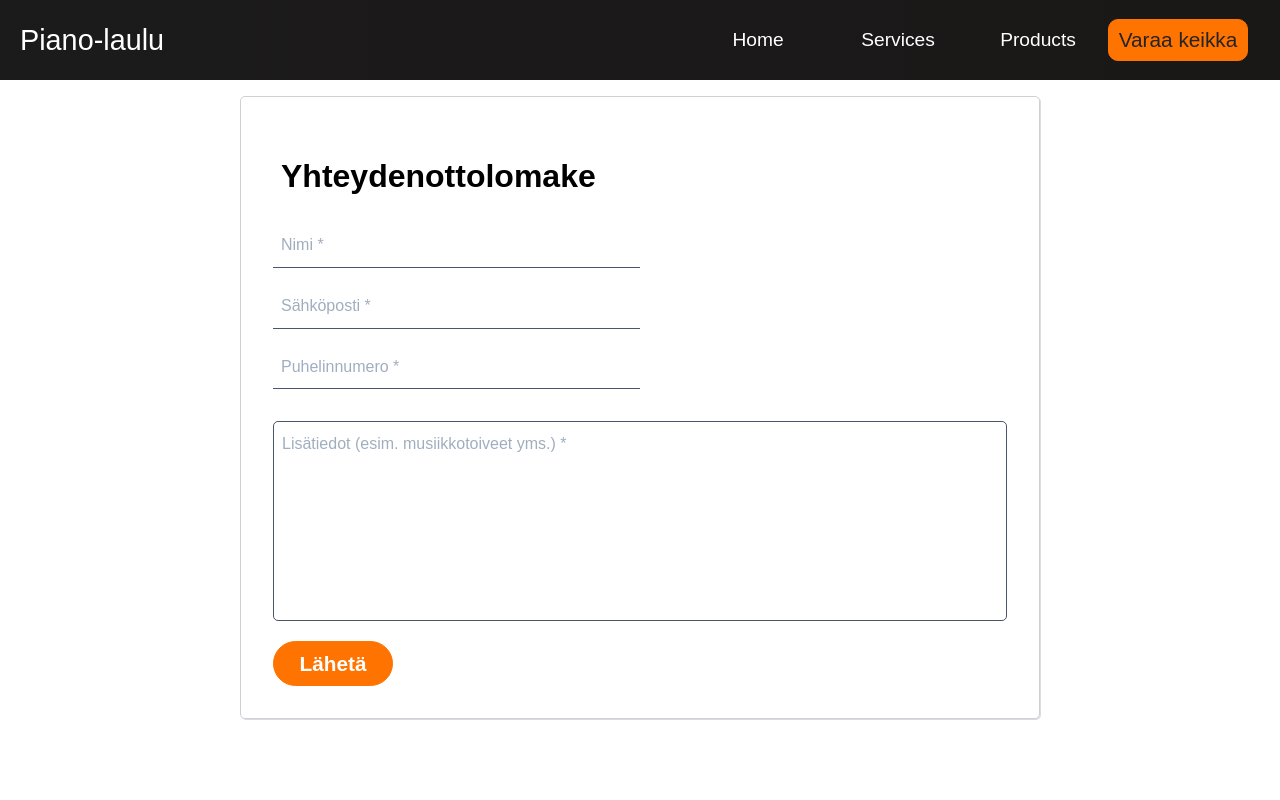
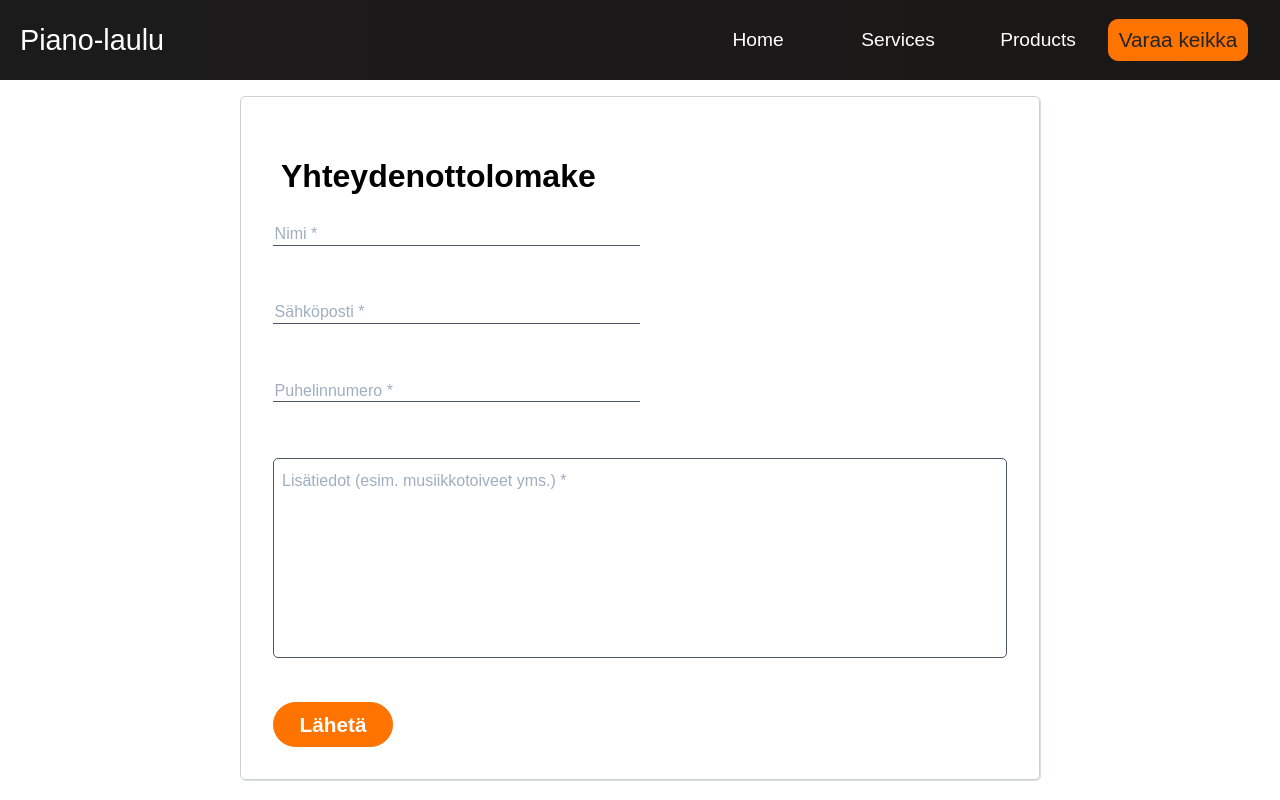
Before and after one commit to samvancart/piano-laulu-frontend, a React (Create React App) app: page / in a window 1280 px wide. Built offline with nearby package versions, Linux system fonts and the light colour scheme.

Commit message:
modified error style

```diff
--- a/src/components/CustomerInfoForm.css
+++ b/src/components/CustomerInfoForm.css
@@ -25,13 +25,18 @@ form label {
   margin: 1rem 0 0.2rem;
 }
 
+form div {
+  /* border: 1px solid black; */
+}
+
 input,
 select {
   display: block;
   width: 50%;
   margin: 1rem 0 1rem;
   /* padding: 0.65rem 0.5rem; */
-  padding: 0.8rem 0.5rem;
+  /* padding: 0.8rem 0.5rem; */
+  padding: 0.1rem;
   border-top: none;
   border-left: none;
   border-right: none;
@@ -79,9 +84,10 @@ form textarea::placeholder {
 }
 
 .error {
-  font-size: small;
+  font-size:small;
   color: rgb(136, 16, 16);
-  margin: 1rem 0 1rem;
+  /* margin: 1rem 0 1rem; */
+  height: 1.5rem;
 }
 
 .btn--primary {
--- a/src/components/CustomerInfoForm.js
+++ b/src/components/CustomerInfoForm.js
@@ -18,8 +18,6 @@ const CustomerInfoForm = () => {
     const [clickedBtn, setClickedBtn] = useState(false);
 
     const isClickedBtn = () => setClickedBtn(true);
-    const isTouched = () => setClickedBtn(false);
-
 
     return (
         <Formik
@@ -35,28 +33,24 @@ const CustomerInfoForm = () => {
                         type="text"
                         placeholder="Nimi *"
                         clickedBtn={clickedBtn}
-                        isTouched={isTouched}
                     />
                     <FormInput
                         name="email"
                         type="text"
                         placeholder="Sähköposti *"
                         clickedBtn={clickedBtn}
-                        isTouched={isTouched}
                     />
                     <FormInput
                         name="phone"
                         type="number"
                         placeholder="Puhelinnumero *"
                         clickedBtn={clickedBtn}
-                        isTouched={isTouched}
                     />
                     <FormInputBox
                         name="info"
                         type="text"
                         placeholder="Lisätiedot (esim. musiikkotoiveet yms.) *"
                         clickedBtn={clickedBtn}
-                        isTouched={isTouched}
                     />
                     <button
                         className="btn--primary"
--- a/src/components/FormInput.js
+++ b/src/components/FormInput.js
@@ -1,22 +1,24 @@
 import React from 'react'
 import { useField } from 'formik';
 
-const FormInput = ({ label, clickedBtn, isTouched, ...props }) => {
+const FormInput = ({ label, clickedBtn, ...props }) => {
     const [field, meta, helper, actions] = useField(props);
-    // console.log("field: ", field);
-    // console.log("meta: ", meta);
-    // console.log("helper: ", helper);
-    console.log('isTouched: ', isTouched);
+    console.log("field: ", field);
+    console.log("meta: ", meta);
+    console.log("helper: ", helper);
 
     return (
         <>
+            <div>
                 <input
                     {...field}
                     {...props}
                     // className={ meta.touched && meta.error ? "input-error" : ""}
                     className={clickedBtn && meta.error ? "input-error" : ""}
                 />
-            {clickedBtn && meta.error && <div className="error">{meta.error}</div>}
+                {/* {clickedBtn && meta.error && <div className="error">{meta.error}</div>} */}
+                {clickedBtn && meta.error ? <div className="error">{meta.error}</div> : <div className="error"></div>}
+            </div>
         </>
     );
 };
--- a/src/components/FormInputBox.js
+++ b/src/components/FormInputBox.js
@@ -1,20 +1,21 @@
 import React from 'react'
 import { useField } from 'formik';
 
-const FormInputBox = ({ label, clickedBtn, isTouched, ...props }) => {
+const FormInputBox = ({ label, clickedBtn, ...props }) => {
     const [field, meta] = useField(props);
     // console.log("field: ", field);
     // console.log("meta: ", meta);
     console.log(clickedBtn);
+
     return (
         <>
             <textarea
+                // onChange={whenChanged}
                 {...field}
                 {...props}
             // className={meta.touched && meta.error ? "input-box-error" : ""}
-
             />
-            {clickedBtn && meta.error && <div className="error">{meta.error}</div>}
+            {clickedBtn && meta.error ? <div className="error">{meta.error}</div> : <div className="error"></div>}
         </>
     );
 };
```
Lines whose indentation alone changed are shown as unchanged.
